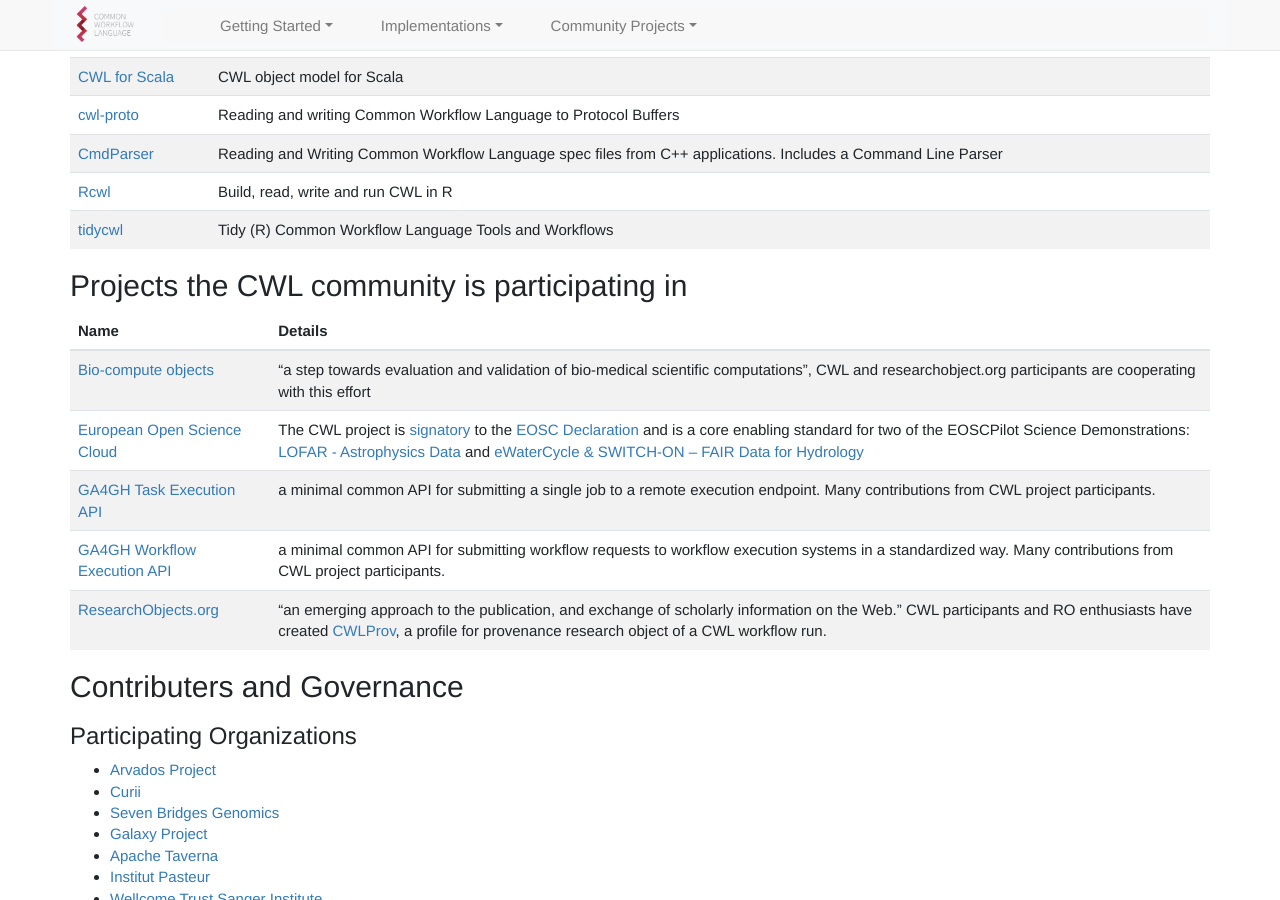
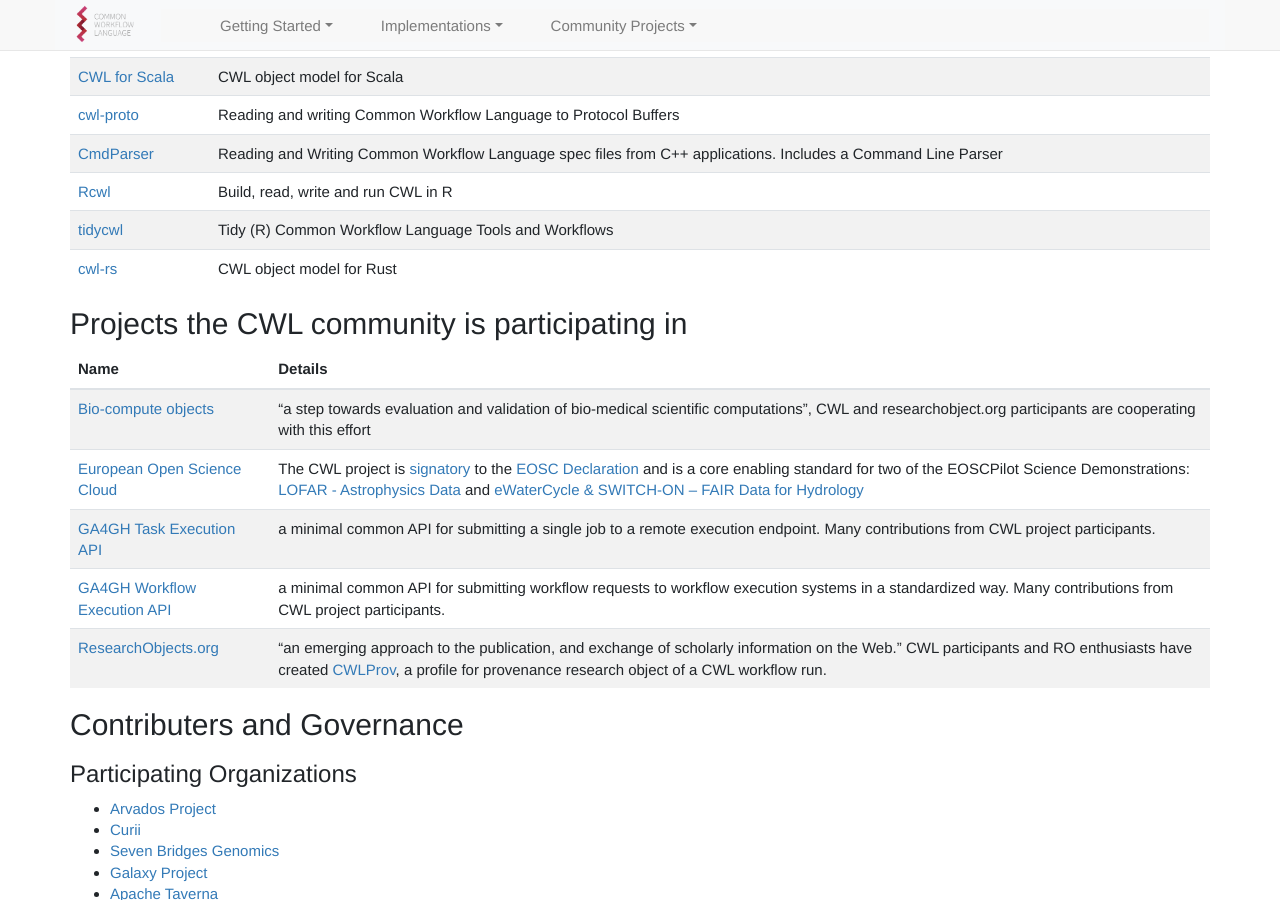
Before and after one commit to common-workflow-language/cwl-website, a Jekyll site: the page built from content/index.md, in a window 1280 px wide and 900 px high, scrolled down 5625 px. Built offline with Jekyll 4.4.1, drawn with Linux system fonts in a browser that asks for light colours; comment, search, counter and statistics services are not loaded.

Commit message:
Add cwl-rs to code libraries

```diff
--- a/content/_includes/home/software-for-working-with-cwl.html
+++ b/content/_includes/home/software-for-working-with-cwl.html
@@ -72,3 +72,4 @@
 |[CmdParser](https://github.com/CBICA/CmdParser)|Reading and Writing Common Workflow Language spec files from C++ applications. Includes a Command Line Parser|
 |[Rcwl](https://github.com/hubentu/Rcwl)|Build, read, write and run CWL in R|
 |[tidycwl](https://sbg.github.io/tidycwl/)|Tidy (R) Common Workflow Language Tools and Workflows|
+|[cwl-rs](https://github.com/onnovalkering/cwl-rs)|CWL object model for Rust|
```
